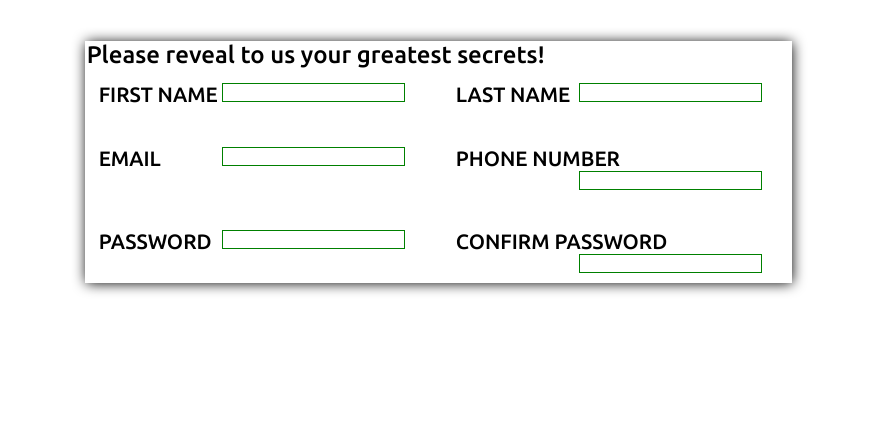
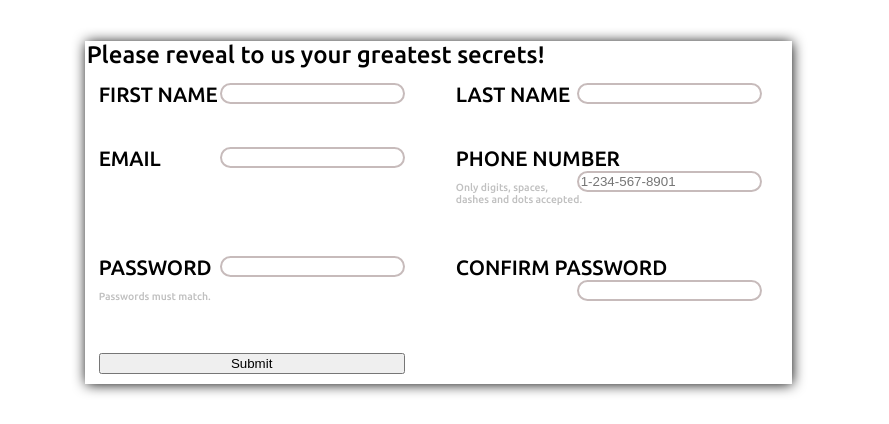
Before and after one commit to kizwolak/Sign-Up-Form, a plain HTML site: page index.html in a window 1280 px wide. Shown: the part 310-734 px from the top of the page, 391-1280 px from the left. Drawn offline with Linux system fonts and the light colour scheme.

Commit message:
Work on form, styling added

```diff
--- a/index.html
+++ b/index.html
@@ -36,33 +36,37 @@
 
                 <div>
                     <label for="firstName">FIRST NAME</label>
-                    <input type="text" id="firstName" name="firstName">
+                    <input type="text" id="firstName" name="firstName" required placeholder=" ">
                 </div>
 
                 <div>
                     <label for="lastName">LAST NAME</label>
-                    <input type="text" id="lastName" name="lastName">
+                    <input type="text" id="lastName" name="lastName" required placeholder=" ">
                 </div>
 
                 <div>
                     <label for="email">EMAIL</label>
-                    <input type="email" id="email" name="email">
+                    <input type="email" id="email" name="email" required placeholder=" ">
                 </div>
 
                 <div>
                     <label for="phone">PHONE NUMBER</label>
-                    <input type="tel" id="phone" name="phone">
+                    <input type="tel" id="phone" name="phone" required placeholder="1-234-567-8901" pattern="\d{1}\d{3}[\s\-\.]\d{3}[\s\-\.]\d{4}">
+                    <p class="tooltip">Only digits, spaces, dashes and dots accepted.</p>
                 </div>
 
                 <div>
                     <label for="password">PASSWORD</label>
-                    <input type="password" id="password" name="password">
+                    <input type="password" id="password" name="password" required placeholder=" ">
+                    <p class="tooltip">Passwords must match.</p>
                 </div>
 
                 <div>
                     <label for="confirm">CONFIRM PASSWORD</label>
-                    <input type="password" id="confirm" name="confirm">
+                    <input type="password" id="confirm" name="confirm" required placeholder=" ">
                 </div>
+
+                <button>Submit</button>
 
             </fieldset>
 
--- a/style.css
+++ b/style.css
@@ -112,8 +112,9 @@ fieldset>div {
     font-size: 1.3em;
 }
 
-div>input {
-    border: 1px solid rgb(199, 187, 187);
+input {
+    border: 0.2vw solid rgb(199, 187, 187);
+    border-radius: 1vw;
     float: right;
 }
 
@@ -137,6 +138,30 @@ a:active {
     color: inherit;
 }
 
-input:valid {
-    border: 1px solid green;
+input:hover {
+    border: 0.2vw solid rgb(218, 250, 101);
+    border-radius: 1vw;
 }
+
+input:focus {
+    outline: none !important;
+    border: 0.2vw solid pink;
+    border-radius: 1vw;
+}
+
+input:not(:focus):not(:placeholder-shown):invalid {
+    outline: none !important;
+    border: 0.2vw solid red;
+    border-radius: 1vw;
+}
+
+input:not(:focus):not(:placeholder-shown):valid {
+    outline: none !important;
+    border: 0.2vw solid green;
+    border-radius: 1vw;
+}
+
+.tooltip {
+    font-size: 1.3vh;
+    color: silver;
+}
```
